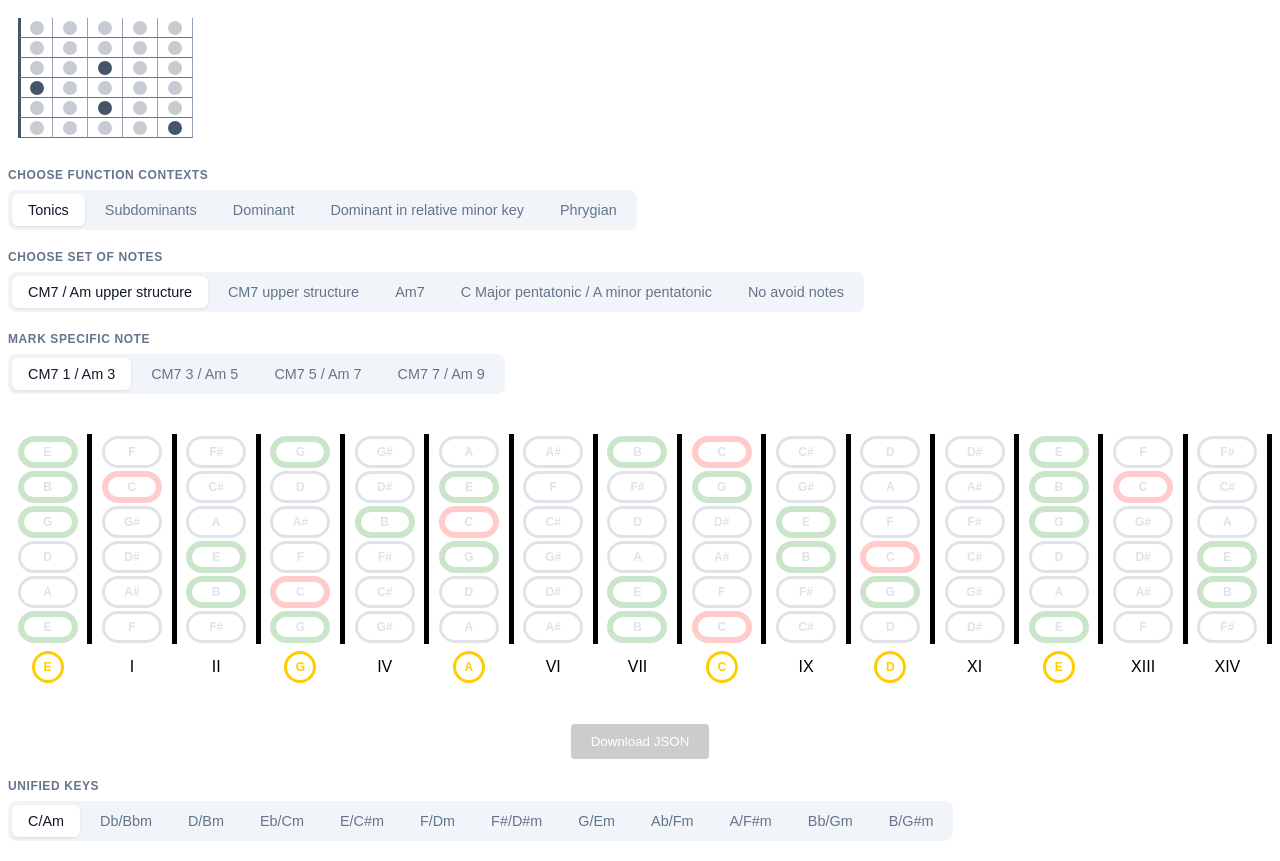
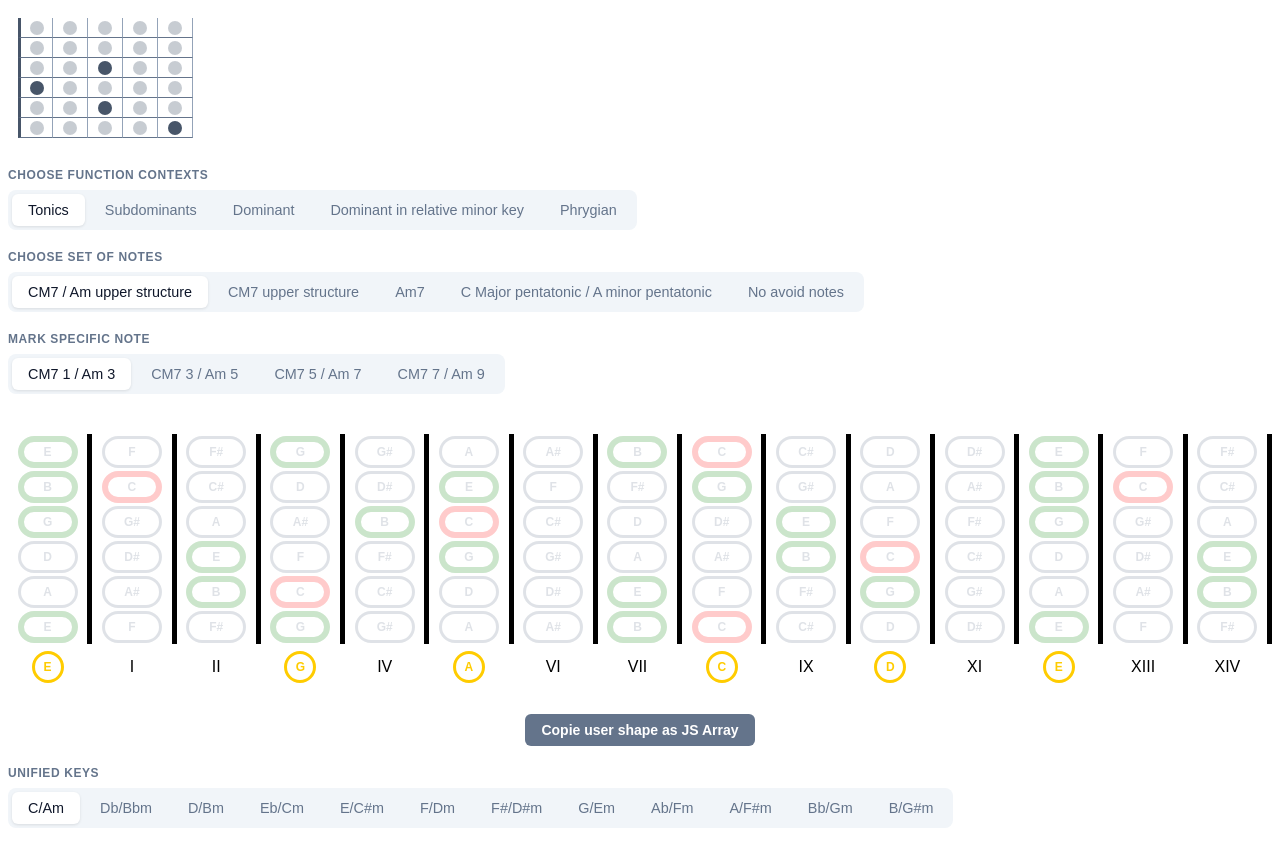
Before and after one commit to patrykkowalski0617/guitar-map, a React (Vite) app: page / in a window 1280 px wide. Built offline with nearby package versions, Linux system fonts and the light colour scheme.

Commit message:
manage user shape separatly

```diff
--- /dev/null
+++ b/src/components/Fretboard/CopyUserShapeButton.jsx
@@ -0,0 +1,51 @@
+import { useState } from "react";
+import styled from "styled-components";
+
+const StyledButton = styled.button`
+  padding: 8px 16px;
+  background-color: #64748b;
+  color: white;
+  border: none;
+  border-radius: 6px;
+  cursor: pointer;
+  font-weight: 600;
+  font-size: 14px;
+  transition: background-color 0.2s;
+  display: block;
+  margin: 10px auto;
+
+  &:hover {
+    background-color: #475569;
+  }
+
+  &:active {
+    transform: translateY(1px);
+  }
+`;
+
+const CopyUserShapeButton = ({ userShape }) => {
+  const [copied, setCopied] = useState(false);
+
+  const handleCopy = async () => {
+    if (!userShape || userShape.length === 0) return;
+
+    const formattedArray = JSON.stringify(userShape, null, 2);
+
+    try {
+      await navigator.clipboard.writeText(formattedArray);
+      setCopied(true);
+
+      setTimeout(() => setCopied(false), 2000);
+    } catch (err) {
+      console.error("Error:", err);
+    }
+  };
+
+  return (
+    <StyledButton onClick={handleCopy}>
+      {copied ? "Copied!" : "Copie user shape as JS Array"}
+    </StyledButton>
+  );
+};
+
+export default CopyUserShapeButton;
--- a/src/components/Fretboard/FretRow.jsx
+++ b/src/components/Fretboard/FretRow.jsx
@@ -10,7 +10,7 @@ const FretRow = ({
   CAGED_shift,
   handleNoteClick,
   shape,
-  isCAGEDShapeType,
+  userShape,
 }) => {
   const stringId = `${string}${6 - sIdx}`;
   const fretCells = extendArray(getNotesStartingFrom(string));
@@ -29,7 +29,8 @@ const FretRow = ({
         };
 
         const CAGED_noteId = get_CAGED_noteId();
-        const $isSelected = shape.includes(CAGED_noteId);
+        const $isInShape = shape.includes(CAGED_noteId);
+        const $isInUserShape = userShape.includes(CAGED_noteId);
 
         return (
           <FretCell
@@ -39,8 +40,8 @@ const FretRow = ({
             <StyledNote
               $isInSet={$isInSet}
               $activeMarkerNote={$activeMarkerNote}
-              $isSelected={$isSelected}
-              $isCAGEDShapeType={isCAGEDShapeType}
+              $isInShape={$isInShape}
+              $isInUserShape={$isInUserShape}
               className={`CAGED_noteId__${CAGED_noteId}`}
               onClick={() => handleNoteClick(CAGED_noteId)}
             >
--- a/src/components/Fretboard/Fretboard.jsx
+++ b/src/components/Fretboard/Fretboard.jsx
@@ -3,10 +3,10 @@ import { getNotesStartingFrom, NOTES_FROM_C } from "../../data/music-theory";
 import { useMusicStore } from "../../store/useMusicStore";
 import manageCAGED from "../../utils/manageCAGED";
 import { FretboardContainer } from "./parts";
-import DownloadJSON from "./DownloadJSON";
 import { shapes } from "../../data/shapes";
 import FretRow from "./FretRow";
 import FretboardLabels from "./FretboardLabels";
+import CopyUserShapeButton from "./CopyUserShapeButton";
 
 const STRINGS_FIRST_NOTES = ["E", "B", "G", "D", "A", "E"];
 const extendFretboardBy = 3;
@@ -19,7 +19,7 @@ const extendArray = (arr, count = extendFretboardBy) => {
 const Fretboard = () => {
   const { getActiveNotesSet, tuneKey, getActiveMarker } = useMusicStore();
   const [shape, setShape] = useState([]);
-  const [isCAGEDShapeType, setIsShapeType] = useState(false);
+  const [userShape, setUserShape] = useState([]);
 
   const activeSet = getActiveNotesSet();
   const activeMarker = getActiveMarker();
@@ -40,7 +40,7 @@ const Fretboard = () => {
   const CAGED = manageCAGED(tuneKey.majorNote, CAGED_shift);
 
   const handleNoteClick = (CAGED_noteId) => {
-    setShape((prevShape) =>
+    setUserShape((prevShape) =>
       prevShape.includes(CAGED_noteId)
         ? prevShape.filter((id) => id !== CAGED_noteId)
         : [...prevShape, CAGED_noteId]
@@ -50,10 +50,8 @@ const Fretboard = () => {
   const handleCAGEDClick = (cagedLetter) => {
     if (cagedLetter) {
       setShape(shapes[cagedLetter]);
-      setIsShapeType(true);
     } else {
       setShape([]);
-      setIsShapeType(false);
     }
   };
 
@@ -71,7 +69,7 @@ const Fretboard = () => {
             CAGED_shift={CAGED_shift}
             handleNoteClick={handleNoteClick}
             shape={shape}
-            isCAGEDShapeType={isCAGEDShapeType}
+            userShape={userShape}
           />
         ))}
 
@@ -81,7 +79,7 @@ const Fretboard = () => {
           handleCAGEDClick={handleCAGEDClick}
         />
       </FretboardContainer>
-      <DownloadJSON shape={shape} />
+      <CopyUserShapeButton userShape={userShape} />
     </>
   );
 };
--- a/src/components/Fretboard/parts.jsx
+++ b/src/components/Fretboard/parts.jsx
@@ -64,7 +64,7 @@ export const CAGEDLetter = styled.span`
   border: 3px solid;
 `;
 
-export const Note = styled.button`
+export const Note = styled.div`
   outline: none;
   cursor: pointer;
 
@@ -81,13 +81,12 @@ export const Note = styled.button`
   text-transform: uppercase;
   color: #64748b;
 
-  background: ${({ $isSelected, $isCAGEDShapeType }) =>
-    $isSelected && !$isCAGEDShapeType ? "green" : "transparent"};
+  background: ${({ $isInUserShape }) =>
+    $isInUserShape ? "green" : "transparent"};
 
   ${btnHoverEffect}
 
-  opacity: ${({ $isCAGEDShapeType, $isSelected }) =>
-    $isCAGEDShapeType && $isSelected ? "1" : "0.2"};
+  opacity: ${({ $isInShape }) => ($isInShape ? "1" : "0.2")};
 
   border: ${({ $isInSet, $activeMarkerNote }) =>
     $isInSet
--- a/src/components/ShapePreview/FretRow_ShapePreview.jsx
+++ b/src/components/ShapePreview/FretRow_ShapePreview.jsx
@@ -17,12 +17,12 @@ const FretRow_ShapePreview = ({
     <PreviewStringRow>
       {cells.map((note, fIdx) => {
         const currentPointId = `${stringId}_${note}`;
-        const isSelected = normalizedShape.includes(currentPointId);
+        const isInShape = normalizedShape.includes(currentPointId);
 
         return (
           <PreviewFretCell key={`${stringId}-fret-${fIdx}`}>
             <PreviewNote
-              $isSelected={isSelected}
+              $isInShape={isInShape}
               className={`CAGED_noteId__${currentPointId}`}
             />
           </PreviewFretCell>
--- a/src/components/ShapePreview/parts.jsx
+++ b/src/components/ShapePreview/parts.jsx
@@ -49,7 +49,7 @@ export const PreviewNote = styled.div`
 
   /* Logika wyświetlania: szary kolor dla zaznaczonych, opacity dla reszty */
   background-color: ${GRAY_DARK};
-  opacity: ${({ $isSelected }) => ($isSelected ? "1" : "0.3")};
+  opacity: ${({ $isInShape }) => ($isInShape ? "1" : "0.3")};
 
   /* Brak obramowań i hoverów w trybie preview */
   border: none;
```
